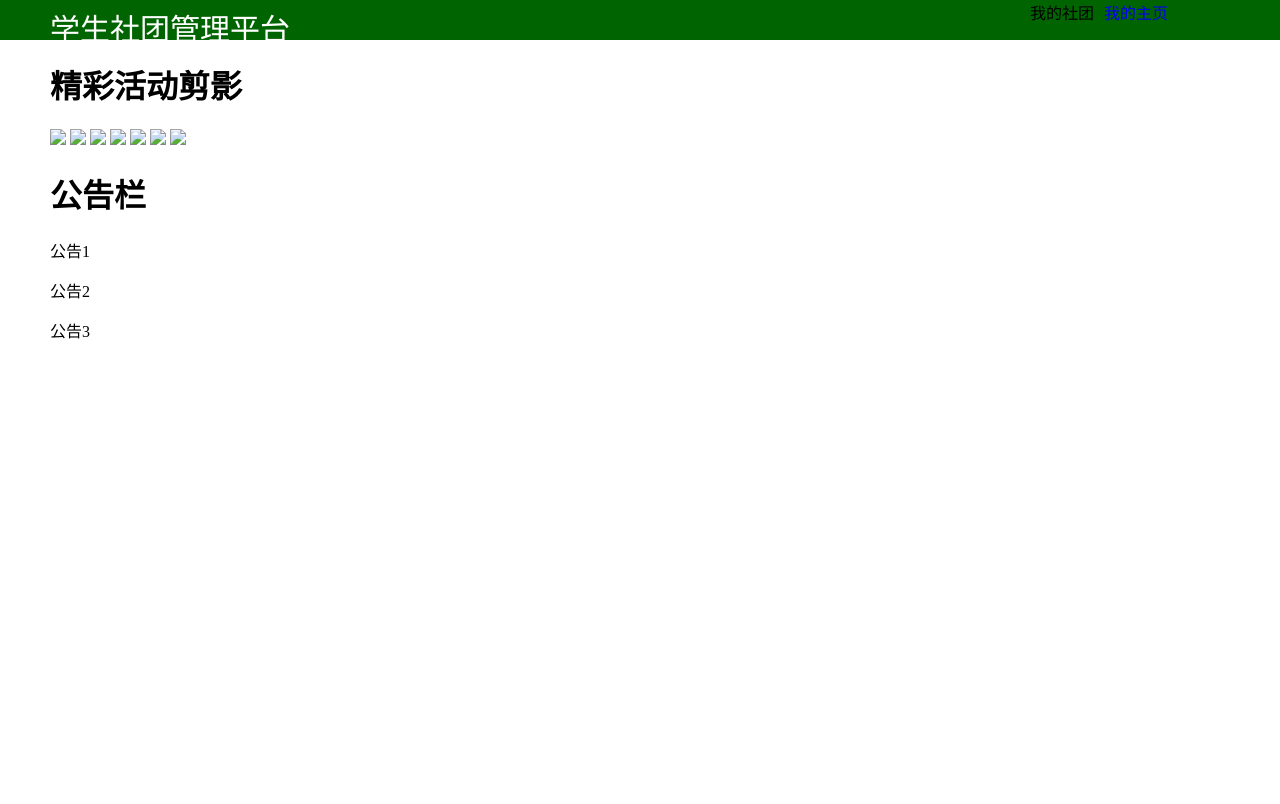
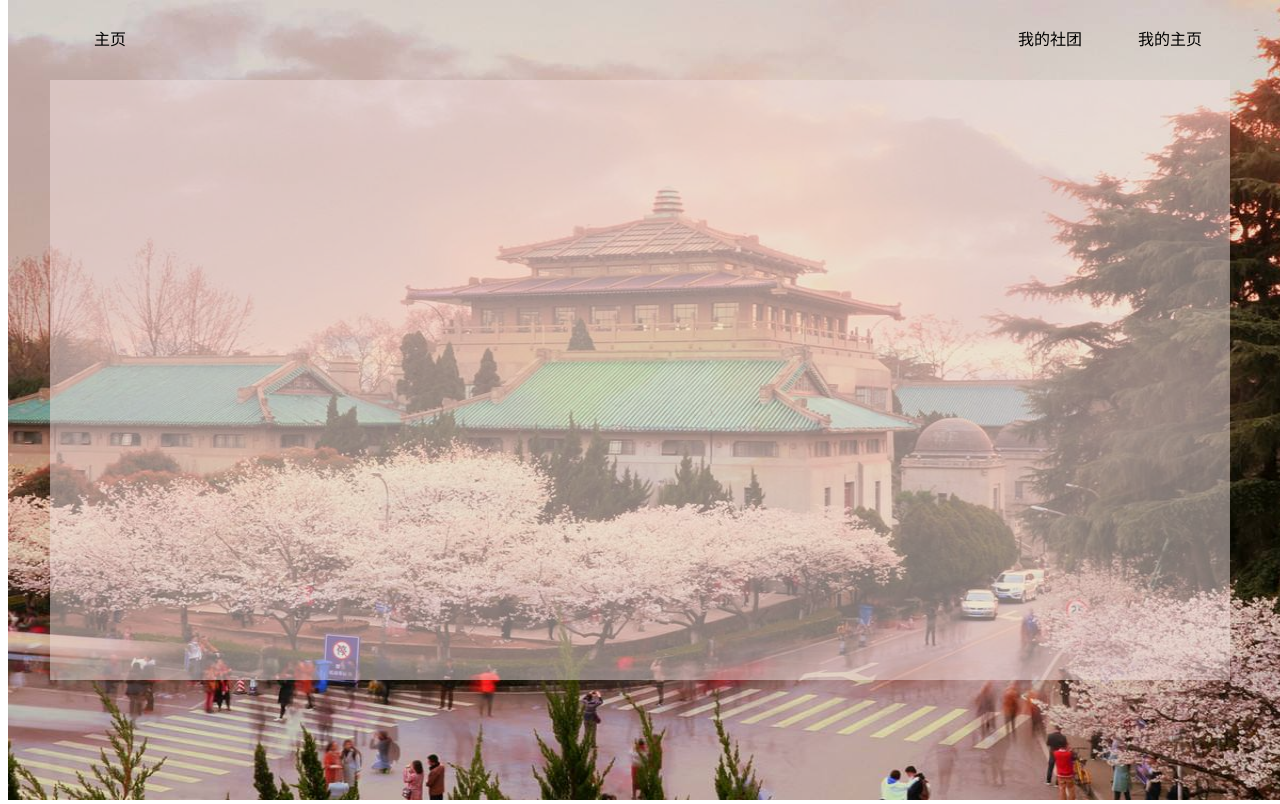
Before and after one commit to pikachu-whuscse201907/StudentAssosiationManagementPlatform, a Django app: template SAMP/templates/index.html in a window 1280 px wide. Before the commit the page ends 339 px from the top, so only its background shows below. Run offline with Django 3.2, Linux system fonts and the light colour scheme; the template is opened without the code that fills it: most values are stand-ins (such as "Sample title", 1, 10 or a date in 2020).

Commit message:
20190711-1518 tkyzp:添加了跳转页，美化了主页，添加网页模板 #20

```diff
--- /dev/null
+++ b/SAMP/static/css/base.css
@@ -0,0 +1,77 @@
+a
+{
+    text-decoration: none;
+    display: block;
+}
+body
+{
+    margin-top:0;
+}
+.bk
+{
+    width: 100%;
+    height: 100%;
+    position:absolute;
+    z-index: -1;
+}
+.bkimg
+{
+    width: 100%;
+    height: 100%;
+}
+.nav_menu
+{
+    width: 1180px;
+    margin: auto;
+    height: 80px;
+}
+.menuitem
+{
+    float: right ;
+    line-height: 80px;
+    width: 120px;
+    text-align: center;
+    position: relative;
+    z-index: 1000;
+
+}
+.submenu
+{
+    display: none;
+    text-align: center;
+    width: 100%;
+    float: left;
+    line-height: 50px;
+
+}
+.menuitem:hover
+{
+    background-color:rgba(255, 255,255, 0.3) ;
+    box-shadow: 0px 8px 16px 0px rgba(0,0,0,0.2);
+}
+.menuitem:hover .submenu
+{
+    display: block;
+}
+.submenu:hover
+{
+    box-shadow: 16px 8px 16px 8px rgba(0,0,0,0.2);
+}
+.backbutton
+{
+    float: left;
+    line-height: 80px;
+    width: 120px;
+    text-align: center;
+}
+.box
+{
+    width: 1180px;
+    margin: auto;
+}
+.showbox
+{
+    height: 600px;
+    background-color:rgba(243, 226, 226, 0.5);
+
+}
--- a/SAMP/templates/index.html
+++ b/SAMP/templates/index.html
@@ -2,80 +2,79 @@
 <html>
     <head>
         <title>学生社团管理平台</title>
+        <link rel="stylesheet" type="text/css" href="../static/css/base.css" />
         <style type="text/css">
-        a
-        {
-            text-decoration: none;
-        }
-        .box
-        {
-            width: 1180px;
-            margin: auto;
-        }
-        .menuitem .submenu
-        {
-        display: none;
-        }
-        .menuitem:hover .submenu
-        {
-        display: block;
-        }
+
         </style>
     </head>
-    <body style="margin: 0px;">
+    <body>
+        <!--背景图-->
+        <div class = "bk">
+            <img src="../static/pictures/bk.jpg" class="bkimg">
+        </div>
         <!--导航栏-->
-        <div class="navbar" style="background-color:darkgreen;">
-            <div class="box" style="height: 40px;">
-                <div style="width: 360px;float: left;margin-top:5px; "><span style="color: white;font-family:'Times New Roman', Times, serif;font-size: 30px;">学生社团管理平台</span></div>
-                <div style="width: 200px;float: right;">
+        <div>
+            <div class="nav_menu box">
+                <div class="backbutton menuitem">主页</div>
                 {% if name != none  %}
                 {#name变量传用户名，未登录则为空#}
                 <!--我的社团下拉菜单-->
-                        <div class="menuitem" style="float: left;margin-right: 10px">
+                <div class="menuitem">
+                    <div>我的主页</div>
+                    <div class="submenu"><a href="../userpage">个人信息</a></div>
+                    <div class="submenu"><a href="../logout">登出</a></div>
+                    <div class="submenu"><a href="#">submenu</a></div>
+                    <div class="submenu"><a href="#">submenu</a></div>
+                </div>
+                <div class="menuitem">
                     <div>我的社团</div>
-                            <div class="submenu" style="float: left;">
-                                <div><a href="../searchclub">加入社团</a></div>
-                                <div><a href="../creatclub">创建社团</a></div>
-                                <div><a href="#">管理社团</a></div>
-                                <div><a href="../logout">登出</a></div>
+                    <div class="submenu"><a href="../searchclub">加入社团</a></div>
+                    <div class="submenu"><a href="../creatclub">创建社团</a></div>
+                    <div class="submenu"><a href="#">管理社团</a></div>
+                    <div class="submenu"><a href="#">submenu</a></div>
                 </div>
-                        </div>
-
-                        <div><a href="../userpage">我的主页</a></div>
                 {% else %}
-                        <a href="../register">注册</a>
-                        <a href="../login">登录</a>
-
+                <div class="menuitem"><a href="../register">注册</a></div>
+                <div class="menuitem"><a href="../login">登录</a></div>
                 {% endif %}
             </div>
         </div>
-        </div>
+        <!--内容显示-->
 
-        <!--展示部分-->
-        <div class="showbox">
-            <div class="box">
-                <h1>精彩活动剪影</h1>
-
-                    <img src="#" style="width: 200px">
-                    <img src="#" style="width: 200px">
-                    <img src="#" style="width: 200px">
-                    <img src="#" style="width: 200px">
-                    <img src="#">
-                    <img src="#">
-                    <img src="#">
-
-
-            </div>
-        </div>
-
-        <!--公告部分-->
-        <div class="noticbox">
-            <div class="box">
-                <h1>公告栏</h1>
-                <p>公告1</p>
-                <p>公告2</p>
-                <p>公告3</p>
-            </div>
+        <!--中：搜索框之类-->
+        <div class="box"></div>
+        <!--下：内容显示-->
+        <div class="box showbox">
+            <table class="notic">
+                <tr>
+                    <td></td>
+                    <td></td>
+                </tr>
+                <tr>
+                    <td></td>
+                    <td></td>
+                </tr>
+                <tr>
+                    <td></td>
+                    <td></td>
+                </tr>
+                <tr>
+                    <td></td>
+                    <td></td>
+                </tr>
+                <tr>
+                    <td></td>
+                    <td></td>
+                </tr>
+                <tr>
+                    <td></td>
+                    <td></td>
+                </tr>
+                <tr>
+                    <td></td>
+                    <td></td>
+                </tr>
+            </table>
         </div>
     </body>
 </html>
```
Also changed, not shown: SAMP/templates/frame.html (added, +38 -0 lines), SAMP/templates/jump.html (added, +29 -0 lines), SAMP/templates/login.html (+0 -9 lines), SAMP/db.sqlite3 (deleted), SAMP/static/pictures/404.jpg (renamed from SAMP/static/404.jpg), SAMP/static/pictures/bk.jpg (added), SAMP/static/pictures/pikachu.jpg (renamed from SAMP/static/pikachu.jpg), SAMP/static/pictures/pikachu1.jpg (renamed from SAMP/static/pikachu1.jpg), SAMP/static/pictures/pikachu2.jpg (renamed from SAMP/static/pikachu2.jpg), SAMP/static/pictures/pikachu3.jpg (renamed from SAMP/static/pikachu3.jpg), SAMP/static/pictures/pikachu5.jpg (renamed from SAMP/static/pikachu5.jpg), SAMP/static/pictures/pikachu6.jpg (renamed from SAMP/static/pikachu6.jpg), SAMP/static/pictures/pikachu7.jpg (renamed from SAMP/static/pikachu7.jpg), SAMP/static/pictures/pikachu8.jpg (renamed from SAMP/static/pikachu8.jpg). Lines whose indentation alone changed are shown as unchanged.
